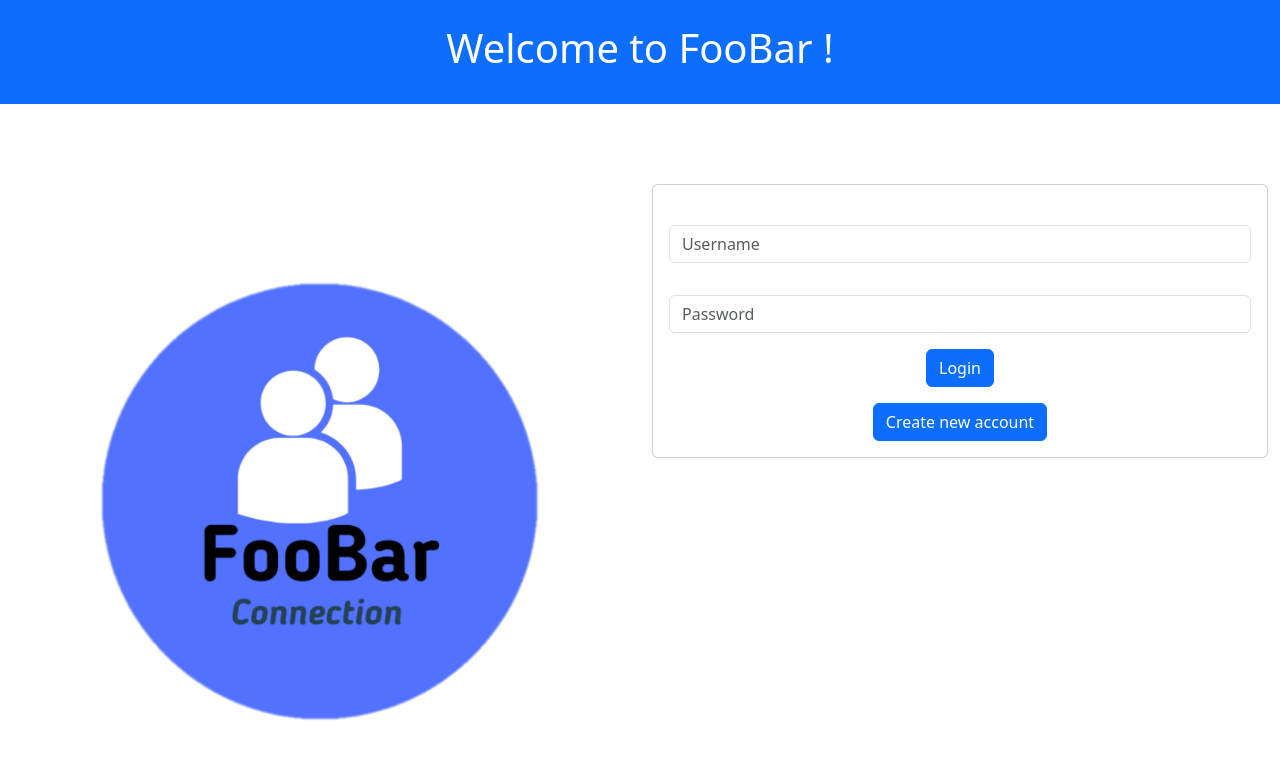
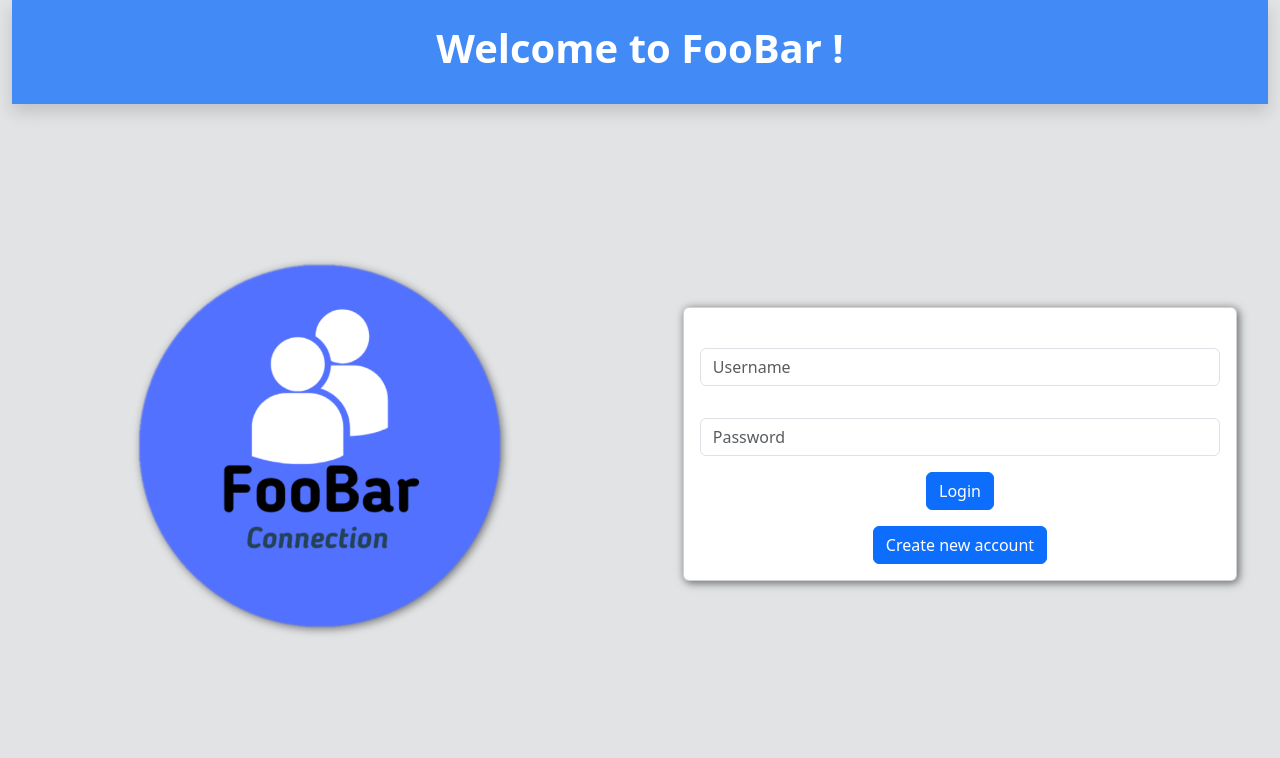
Before and after one commit to nogazit99/FB, a React (Create React App) app: page / in a window 1280 px wide. Shown: the top 758 px of the page. Built offline with nearby package versions, Linux system fonts and the light colour scheme.

Commit message:
resposive screens

```diff
--- a/src/ConnectionPage/ConnectLeft.css
+++ b/src/ConnectionPage/ConnectLeft.css
@@ -1,6 +1,16 @@
-/* LoginLeft.css */
-.login-left-container {
-    height: 100vh;
-    pointer-events: none;
+/* ConnectLeft.css */
+.logo,
+.logo * {
+    user-select: none; /* Prevent text selection */
+    display: flex;
+    width: 60%;
+    margin-top: -7rem;
+    align-items: center; /* Center the logo vertically */
+    filter: drop-shadow(2px 2px 4px rgba(0, 0, 0, 0.5)); /* Apply a drop shadow effect */
+    transition: transform 0.3s ease; /* Add smooth transition effect */
+}
 
+/* Hover effect for the logo */
+.logo:hover {
+    transform: scale(1.1); /* Scale the logo slightly on hover */
 }
--- a/src/ConnectionPage/ConnectLeft.js
+++ b/src/ConnectionPage/ConnectLeft.js
@@ -1,11 +1,14 @@
-import './ConnectLeft.css';
+ import './ConnectLeft.css';
+
 
 function ConnectLeft() {
+
+
+
+
   return (
-    <div className="login-left-container">
-      <div className="d-flex justify-content-center align-items-center vh-100">
-        <img src="/logo2.svg" alt="Logo" height="450" />
-      </div>
+    <div className="login-left-container d-flex justify-content-center align-items-center vh-100">
+      <img className="logo img-fluid" src="/logo2.svg" alt="Logo" />
     </div>
   );
 }
--- a/src/ConnectionPage/ConnectRight/ConnectRight.css
+++ b/src/ConnectionPage/ConnectRight/ConnectRight.css
@@ -1,44 +1,14 @@
-/* LoginRight.css */
+
 .card {
-  max-width: 40rem;
-  width: 100%; /* Set default width to 100% */
-  margin: auto;
-  margin-top: 5rem;
-}
-
-/* Media Query for smaller screens */
-@media (max-width: 576px) {
-  .card {
-      max-width: 100%; /* Set max width to 100% for smaller screens */
-      max-height: 30rem; /* Adjust max height for smaller screens */
-      height: auto; /* Ensure height adjusts dynamically */
-  }
-}
-
-/* Media Query for medium screens */
-@media (min-width: 576px) and (max-width: 768px) {
-  .card {
-      max-width: 30rem; /* Adjust max width for medium screens */
-      max-height: 40rem; /* Adjust max height for medium screens */
-      height: auto; /* Ensure height adjusts dynamically */
-  }
+  width: 90%;
+  margin-top: -15vh;
+  box-shadow: 0 0 10px rgba(0, 0, 0, 0.1);
+  filter: drop-shadow(2px 2px 4px rgba(0, 0, 0, 0.5)); /* Apply a drop shadow effect */
+    transition: transform 0.3s ease; /* Add smooth transition effect */
 }
 
 
-/* Media Query for large screens */
-@media (min-width: 768px) and (max-width: 992px) {
-  .card {
-      max-width: 40rem; /* Adjust max width for large screens */
-      max-height: 50rem; /* Adjust max height for large screens */
-      height: auto; /* Ensure height adjusts dynamically */
+  /* Hover effect for the card */
+  .card:hover {
+    transform: scale(1.1); /* Scale the logo slightly on hover */
   }
-}
-
-/* Media Query for extra-large screens */
-@media (min-width: 992px) {
-  .card {
-      max-width: 100rem; /* Adjust max width for extra-large screens */
-      max-height: 60rem; /* Adjust max height for extra-large screens */
-      height: auto; /* Ensure height adjusts dynamically */
-  }
-}
--- /dev/null
+++ b/src/LoginContainer/LoginContainer.css
@@ -0,0 +1,22 @@
+/* LoginContainer.css */
+
+/* Header styling */
+.header {
+    background-color: #007bff; /* Blue background color */
+    color: #fff; /* White text color */
+    padding: 1rem; /* Padding around the header content */
+    margin-left: -15px; /* Negative margin-left */
+    margin-right: -15px; /* Negative margin-right */
+}
+
+/* Header text styling */
+.header h1 {
+    font-family: 'Your Chosen Font', sans-serif; /* Specify the font family */
+    font-size: 2rem; /* Adjust the font size */
+    margin: 0; /* Remove default margin to ensure proper alignment */
+}
+
+/* Hide cursor for specific elements */
+.cursor-none {
+    cursor: none !important;
+}
--- a/src/LoginContainer/LoginContainer.js
+++ b/src/LoginContainer/LoginContainer.js
@@ -4,20 +4,20 @@ import ConnectRight from '../ConnectionPage/ConnectRight/ConnectRight';
 
 function LoginContainer({ usersData,setUsersData , setUsername }) {
     return (
-        <div className="container-fluid text-center  ">
+        <div className="container-fluid text-center bg-secondary-subtle">
              <div className="row">
                 <div className="col-12">
-                <header className="bg-primary text-white py-4" style={{ marginLeft: '-15px', marginRight: '-15px' }}> {/* Adjusted margin to pull header closer to the left edge */}
-                        <h1>Welcome to FooBar !</h1>
-                    </header>
+                <div className="header bg-primary bg-opacity-75 shadow p-3 text-white py-4 ">
+                        <h1 className="fw-bold"> Welcome to FooBar !</h1>
+                    </div>
                 </div>
             </div>
 
             <div className="row">
-                <div className="col">
+                <div className="col-6 ">
                     <ConnectLeft />
                 </div>
-                <div className="col">
+                <div className="col-6 ">
                     <ConnectRight formToShow="login" usersData={usersData} setUsersData={setUsersData} setUsername={setUsername} />
                 </div>
             </div>
@@ -25,4 +25,5 @@ function LoginContainer({ usersData,setUsersData , setUsername }) {
     );
 }
 
+
 export default LoginContainer;
--- a/src/SignUpContainer/SignUpContainer.js
+++ b/src/SignUpContainer/SignUpContainer.js
@@ -2,15 +2,25 @@ import React from 'react';
 import ConnectLeft from '../ConnectionPage/ConnectLeft';
 import ConnectRight from '../ConnectionPage/ConnectRight/ConnectRight';
 
-function SignUpContainer({ usersData,setUsersData, setUsername }) {
+function SignUpContainer({ usersData, setUsersData, setUsername }) {
     return (
+        <div className="container-fluid text-center bg-secondary-subtle">
+            <div className="row">
+                <div className="col-12">
+                    <div className="header bg-primary bg-opacity-75 shadow p-3 text-white py-4 " style={{ marginLeft: '-15px', marginRight: '-15px' }}>
+                        <h1 className="fw-bold"> Join to FooBar </h1>
+                    </div>
+                </div>
+            </div>
+
             <div className="container text-center">
                 <div className="row">
-           <div className="col">
+                    <div className="col-6">
                         <ConnectLeft />
                     </div>
-           <div className="col">
+                    <div className="col-6">
                         <ConnectRight formToShow="signup" usersData={usersData} setUsersData={setUsersData} setUsername={setUsername} />
+                    </div>
                 </div>
             </div>
         </div>
```
Lines whose indentation alone changed are shown as unchanged.
